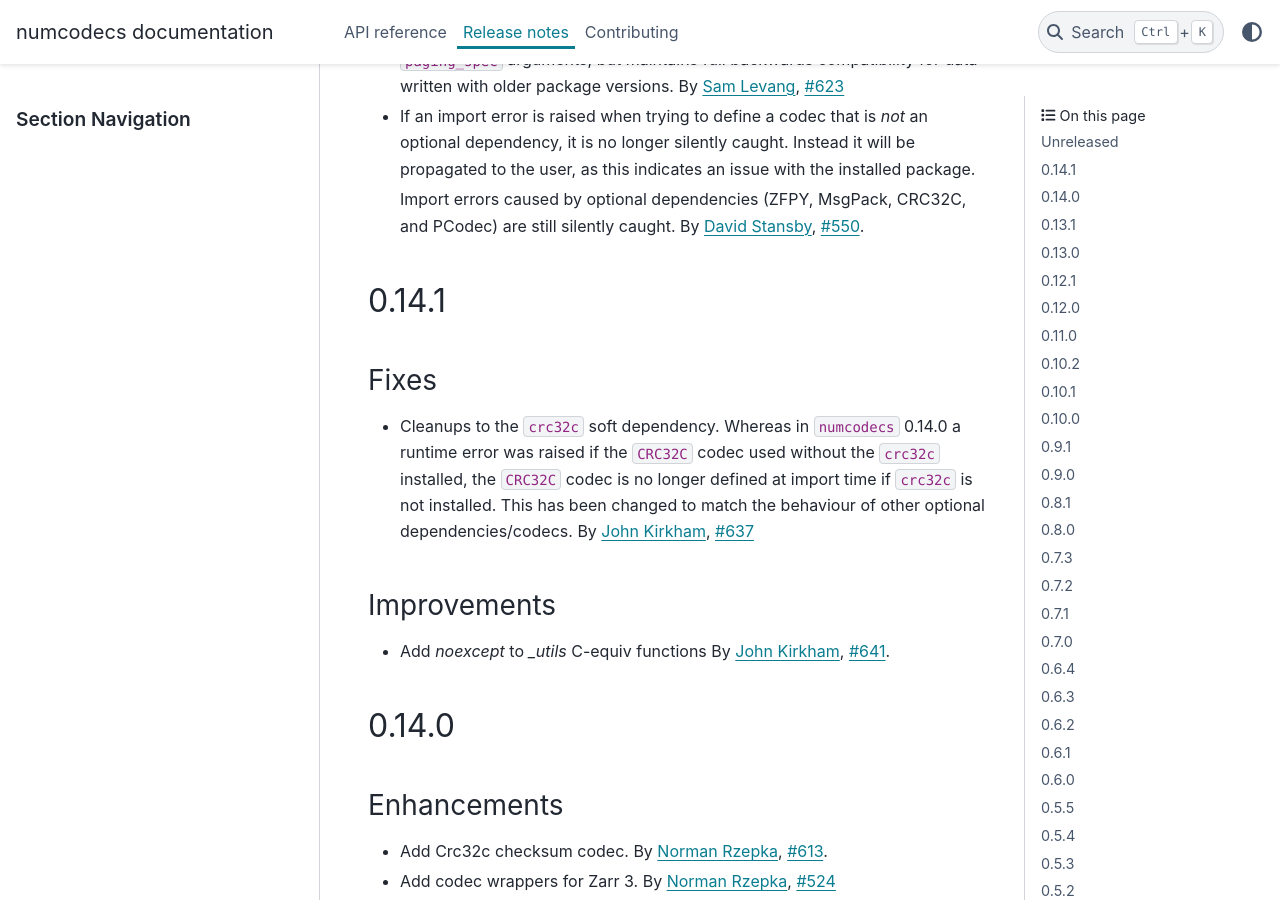
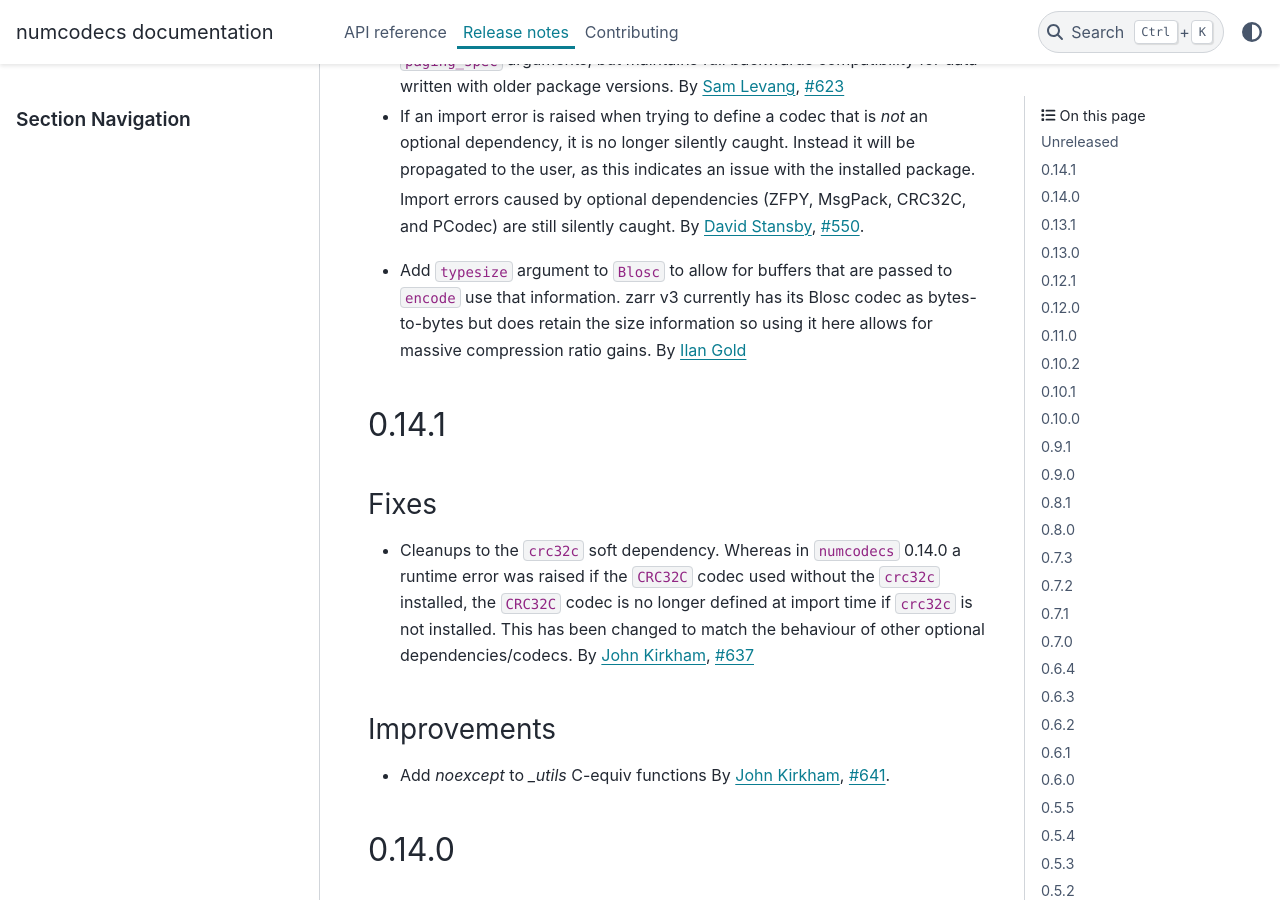
Before and after one commit to zarr-developers/numcodecs, a Sphinx documentation site: the page built from docs/release.rst, in a window 1280 px wide and 900 px high, scrolled down 1159 px. Built offline with Sphinx 7.4.7 and the PyData theme 0.15.4, drawn with Linux system fonts in a browser that asks for light colours; the version number could not be read and is left out.

Commit message:
(chore): relnote

```diff
--- a/docs/release.rst
+++ b/docs/release.rst
@@ -63,7 +63,10 @@ Improvements
   Import errors caused by optional dependencies (ZFPY, MsgPack, CRC32C, and PCodec)
   are still silently caught.
   By :user:`David Stansby <dstansby>`, :issue:`550`.
-
+* Add ``typesize`` argument to ``Blosc`` to allow for buffers that are passed to ``encode``
+  use that information.  zarr v3 currently has its Blosc codec as bytes-to-bytes but does retain
+  the size information so using it here allows for massive compression ratio gains.
+  By :user:`Ilan Gold <ilan-gold>`
 
 0.14.1
 ------
```
